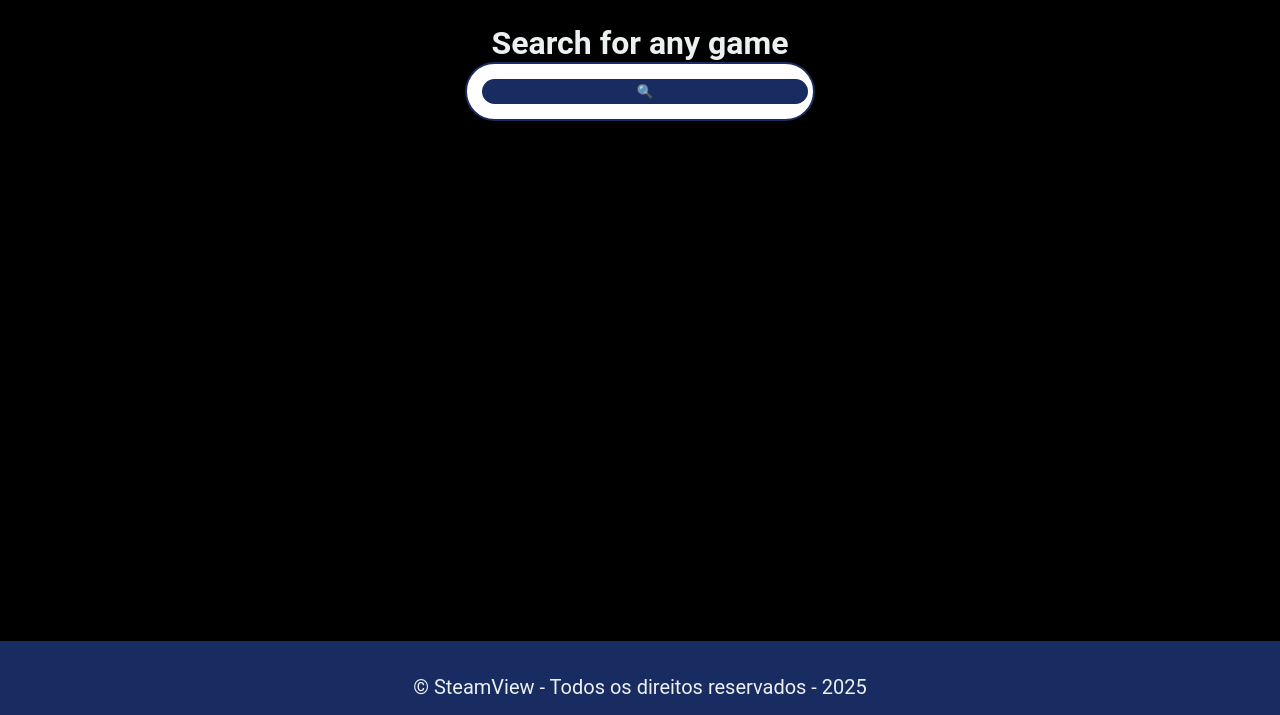
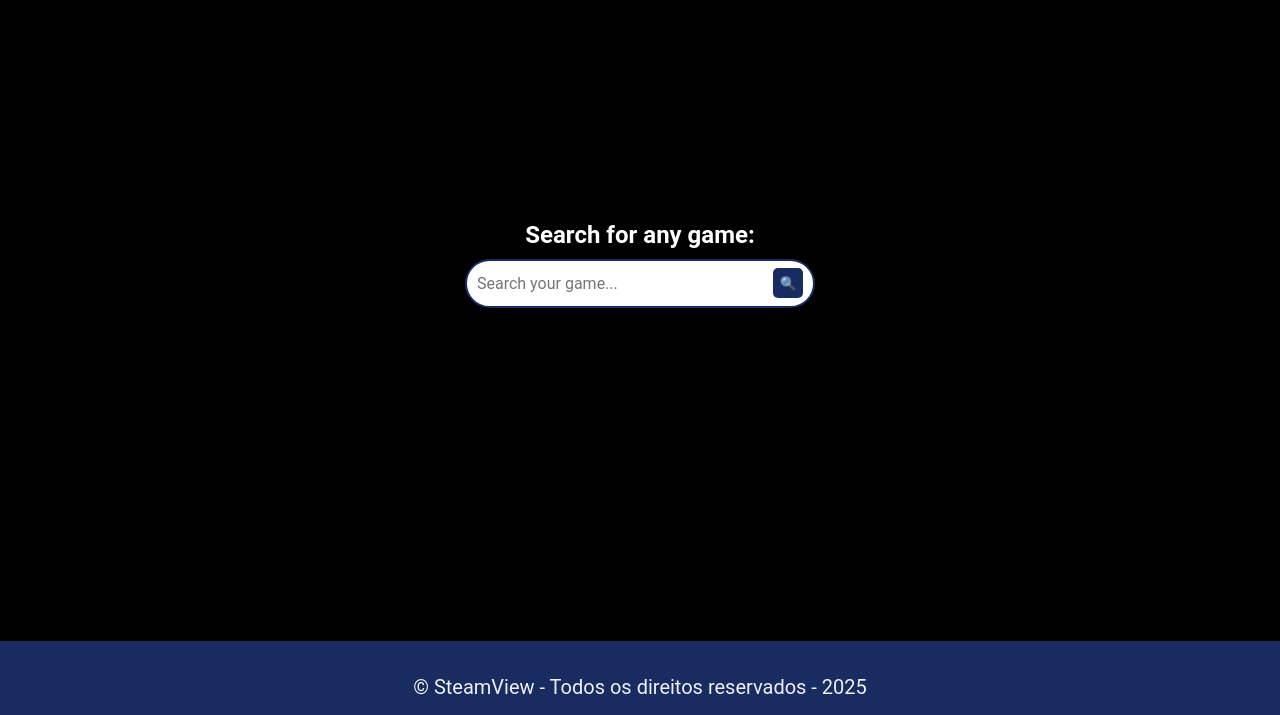
Before and after one commit to GMiranda21ML/SteamView, a Django app: page /search/ in a window 1280 px wide. Shown: the part 85-800 px from the top of the page. Run offline with Django 5.2, Linux system fonts and the light colour scheme.

Commit message:
implementação da barra de pesquisa

```diff
--- a/templates/static/styles/style.css
+++ b/templates/static/styles/style.css
@@ -141,44 +141,69 @@ footer {
     padding: 16px 0;
 }
 
-.center-container{
+.center-container {
     display: flex;
+    flex-direction: column;
     justify-content: center;
     align-items: center;
-    /* height: 100vh; */
+    height: 100vh;
+    text-align: center;
+}
+
+.center-container {
+    display: flex;
+    flex-direction: column;
+    justify-content: center;
+    align-items: center;
+    height: 60vh;
+    gap: 10px;
+}
+
+.center-container h1 {
+    justify-content: center;
+    align-items: center;
+    font-size: 24px;
+    color: white;
+    text-align: center;
 }
 
 .search-container {
     display: flex;
-    justify-content: center;
     align-items: center;
     width: 350px;
     border: 2px solid #182c61;
     border-radius: 50px;
     padding: 5px;
     background-color: white;
+    position: relative;
 }
 
-
 .search-container input {
+    flex: 1;
     border: none;
     outline: none;
-    flex: 1;
-    padding: 5px;
+    padding: 0px 5px;
     font-size: 16px;
+    border-radius: 50px;
+    color: black;
 }
 
-
-.search-container button {
+.search-button {
     background-color: #182c61;
     color: white;
     border: none;
-    padding: 5px 10px;
-    border-radius: 15px;
+    padding: 8px;
+    border-radius: 5px;
     cursor: pointer;
+    position: absolute;
+    right: 10px;
+    width: 30px;
+    height: 30px;
+    display: flex;
+    justify-content: center;
+    align-items: center;
 }
 
-
-.search-container button:hover {
+.search-button:hover {
     background-color: #0f1c50;
 }
--- a/templates/steamview/searchbar.html
+++ b/templates/steamview/searchbar.html
@@ -4,19 +4,13 @@
 
 {% block content %}
 <main>
-    <center>
-
-        <h1>Search for any game</h1>
-        <div class="center-container">
-
-            <form class="search-container">
-                <input type="text" name="q" placeholder="Search your game">
-                <button type="submit">🔍</button>
-            </form>
-
-        </div>
-    </center>
+    <div class="center-container">
+        <h1>Search for any game:</h1>
+        <form class="search-container">
+            <input type="text" name="q" placeholder="Search your game...">
+            <button class="search-button" type="submit">🔍</button>
+        </form>
+    </div>
 </main>
 
-
 {% endblock  %}
```
